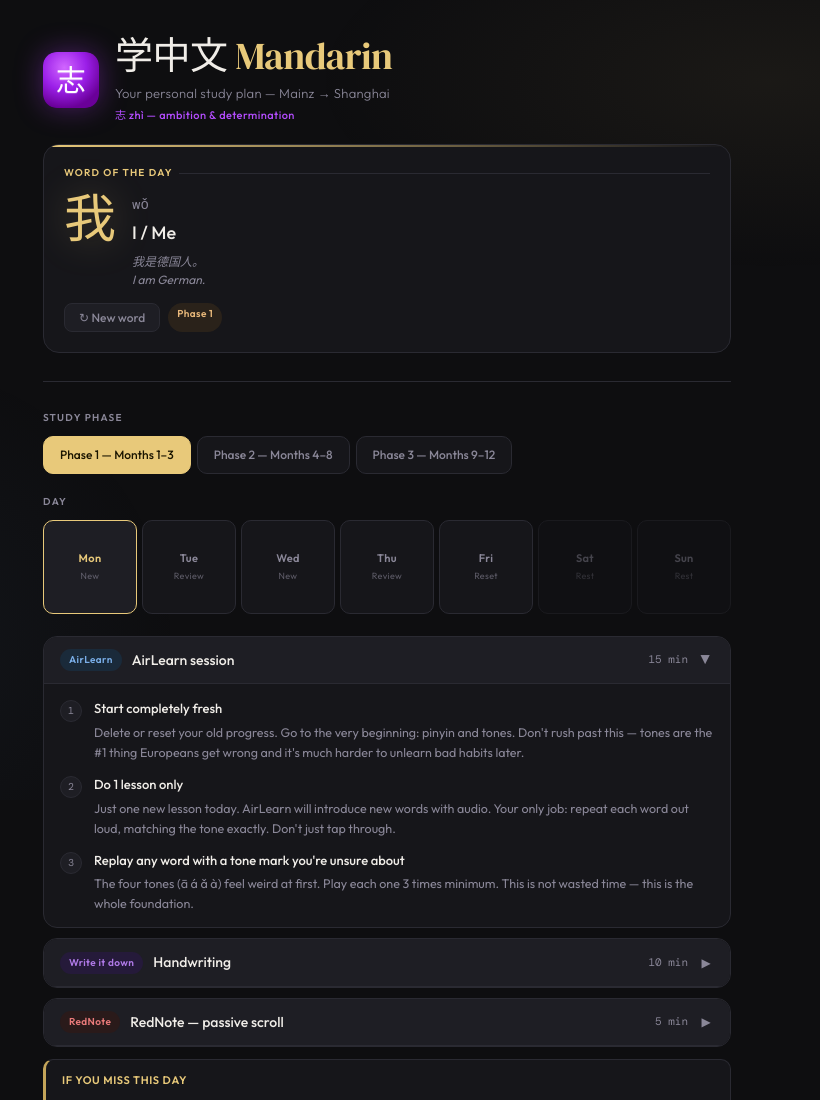
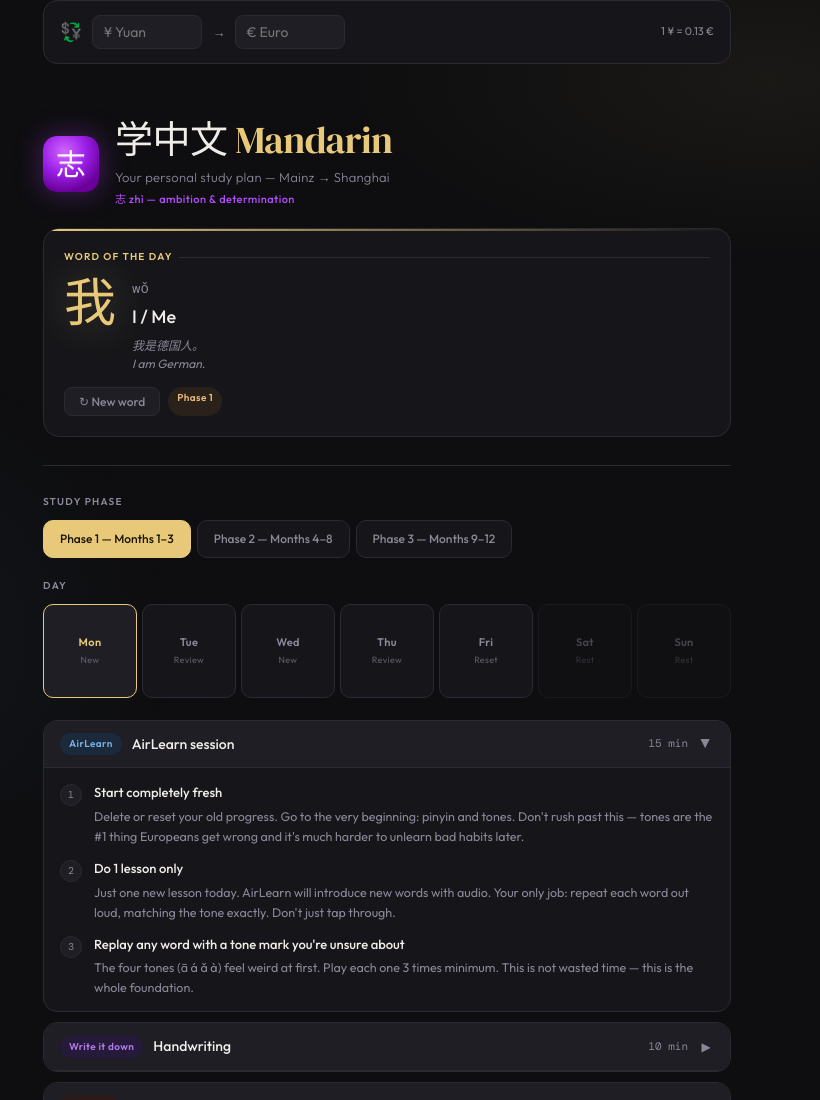
Before and after one commit to mstGeilo/Mandarin-Lernplan, a plain HTML site: page mandarin_plan.html in a window 1280 px wide. Shown: the top 1100 px of the page, without its empty margins (253-1073 px from the left). Drawn offline with nearby package versions, Linux system fonts and the light colour scheme.

Commit message:
Update mandarin_plan.html

```diff
--- a/mandarin_plan.html
+++ b/mandarin_plan.html
@@ -572,6 +572,13 @@
 <div class="container">
 
 
+    <div style="background:var(--surface);border:1px solid var(--border);border-radius:14px;padding:14px 16px;margin-bottom:20px;display:flex;align-items:center;gap:10px;flex-wrap:wrap;">
+    <span style="font-size:18px;">💱</span>
+    <input id="rmb" type="number" placeholder="¥ Yuan" oninput="document.getElementById('eur').value=(this.value*0.13).toFixed(2)" style="width:110px;background:var(--surface2);border:1px solid var(--border);border-radius:8px;padding:7px 10px;color:var(--text);font-family:inherit;font-size:14px;">
+    <span style="color:var(--muted);font-size:13px;">→</span>
+    <input id="eur" type="number" placeholder="€ Euro" oninput="document.getElementById('rmb').value=(this.value/0.13).toFixed(2)" style="width:110px;background:var(--surface2);border:1px solid var(--border);border-radius:8px;padding:7px 10px;color:var(--text);font-family:inherit;font-size:14px;">
+    <span style="font-size:11px;color:var(--muted);margin-left:auto;">1 ¥ = 0.13 €</span>
+  </div>
   <header>
     <div class="header-top">
       <div style="display:flex;align-items:center;gap:16px;">
```
